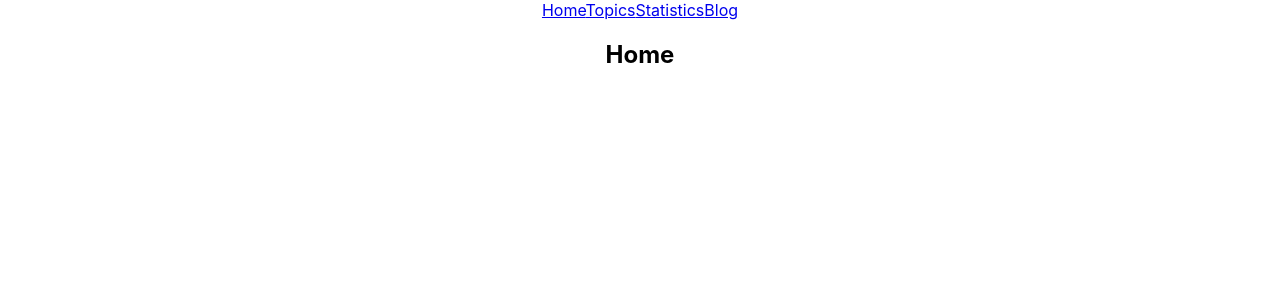
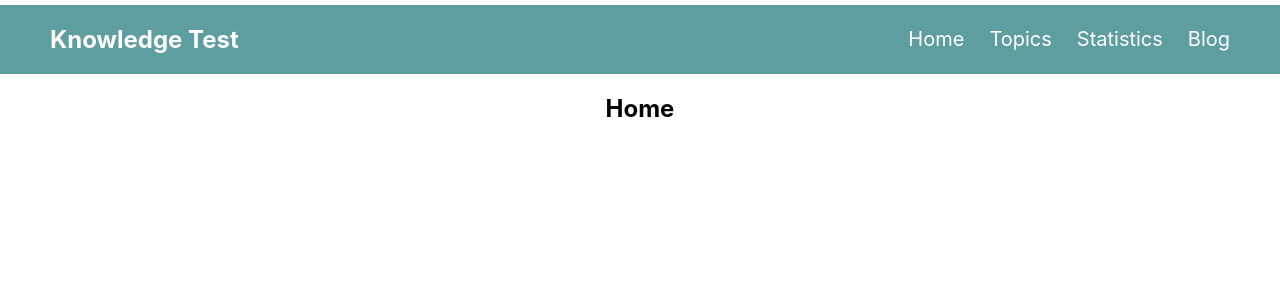
Before and after one commit to mustakimbellah/Knowledge-Test, a React (Create React App) app: page / in a window 1280 px wide. Shown: the top 300 px of the page. Built offline with nearby package versions, Linux system fonts and the light colour scheme; the HTML template or start-up script is replaced by a standard one.

Commit message:
nav section ready

```diff
--- a/src/components/Header/Header.css
+++ b/src/components/Header/Header.css
@@ -0,0 +1,25 @@
+
+.nav-container{
+    display: flex;
+    background-color: cadetblue;
+    align-items: center;
+    justify-content: space-between;
+    padding-left: 50px;
+    padding-right: 50px;
+    color: white;
+    margin-top: 5px;
+    margin-bottom: 5px;
+}
+
+.nav-container a{
+    text-decoration: none;
+    font-size: 20px;
+    margin-left: 25px;
+    color: #FFFF;
+}
+
+.nav-container a:hover{
+    background-color: black;
+    border-radius: 10px;
+
+}
--- a/src/components/Header/Header.js
+++ b/src/components/Header/Header.js
@@ -1,13 +1,17 @@
 import React from 'react';
 import { Link } from 'react-router-dom';
+import './Header.css';
 
 const Header = () => {
     return (
-        <nav>
-            <Link to='/'>Home</Link>
-            <Link to='/topics'>Topics</Link>
-            <Link to='/statistics'>Statistics</Link>
-            <Link to='/blog'>Blog</Link>
+        <nav className='nav-container'>
+            <h1>Knowledge Test</h1>
+            <div>
+                <Link to='/'>Home</Link>
+                <Link to='/topics'>Topics</Link>
+                <Link to='/statistics'>Statistics</Link>
+                <Link to='/blog'>Blog</Link>
+            </div>
         </nav>
     );
 };
```
